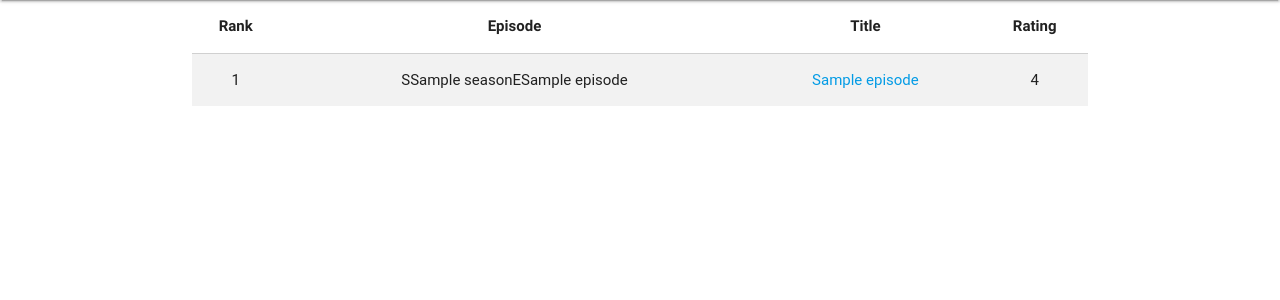
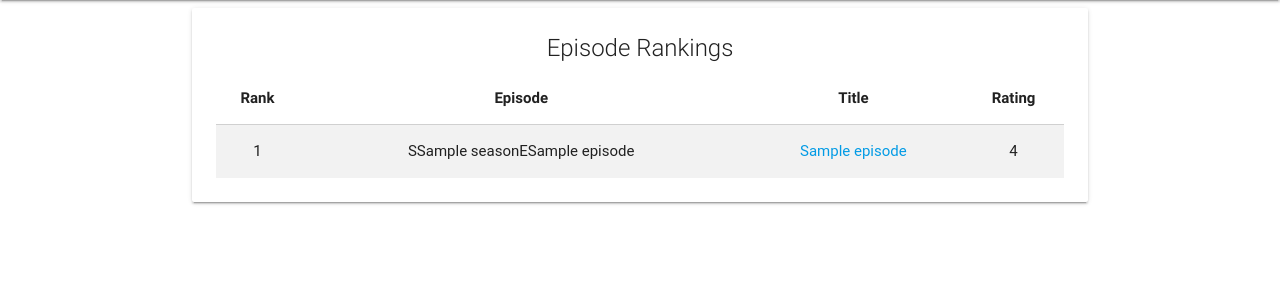
Before and after one commit to gnarizzy/BestEpisodes, a Django app: template BestEpisodes/core/templates/rankings.html in a window 1280 px wide. Shown: the part 64-364 px from the top of the page. Run offline with Django 3.2, Linux system fonts and the light colour scheme; the template is opened without the code that fills it: most values are stand-ins (such as "Sample title", 1, 10 or a date in 2020); some libraries are stand-ins or nearby versions; some web fonts are replaced.

Commit message:
Used card container for rankings

```diff
--- a/BestEpisodes/core/templates/rankings.html
+++ b/BestEpisodes/core/templates/rankings.html
@@ -2,6 +2,11 @@
 {%block title_block%} The Office Episode Rankings {% endblock %}
 {%block body_block%}
 <div class = "container">
+    <div class = "col sm12 m8">
+        <div class = "card ">
+             <div class = "card-content">
+                 <span class = "card-title center">Episode Rankings</span>
+                 <p>
                     <table class="striped centered">
                         <thead>
                             <tr>
@@ -21,7 +26,10 @@
                                 </tr>
                             {% endfor %}
                         </tbody>
-
                     </table>
+                 </p>
+             </div>
+        </div>
+    </div>
 </div>
 {% endblock %}
```
Lines whose indentation alone changed are shown as unchanged.
